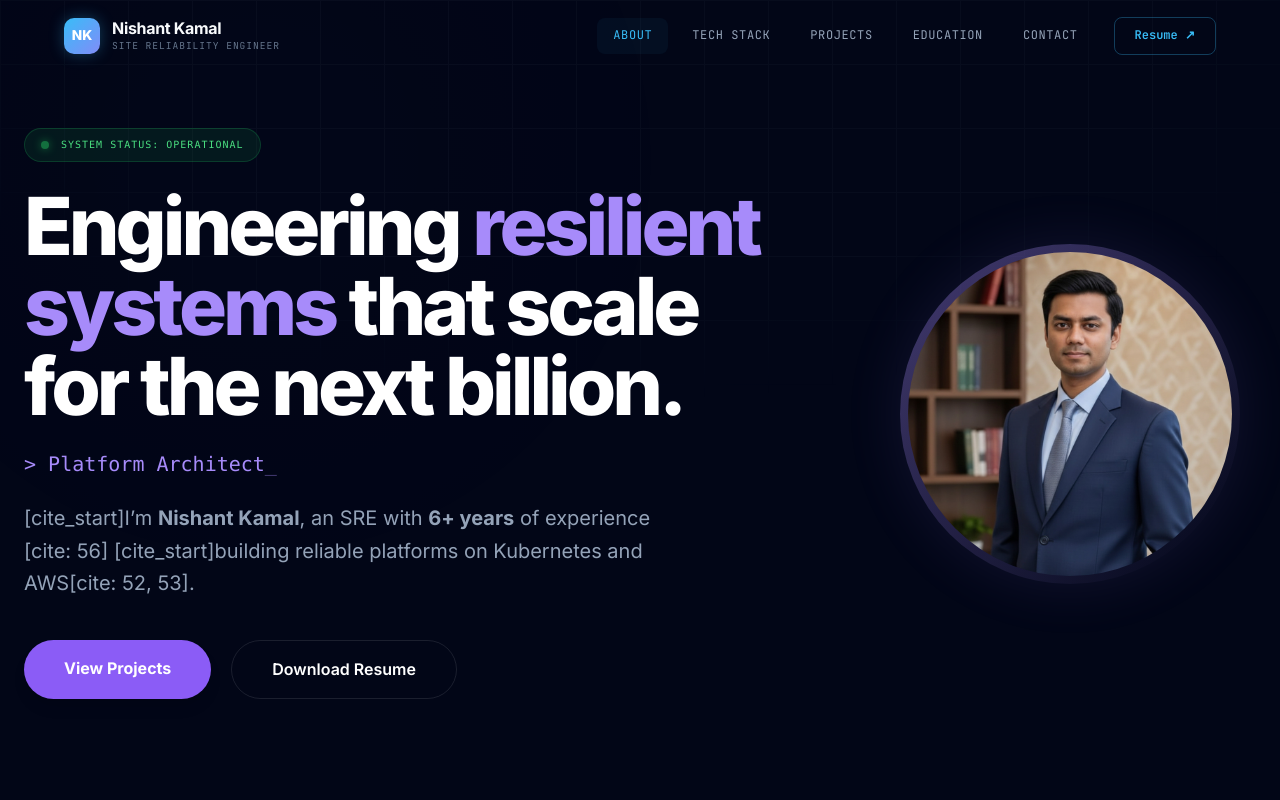
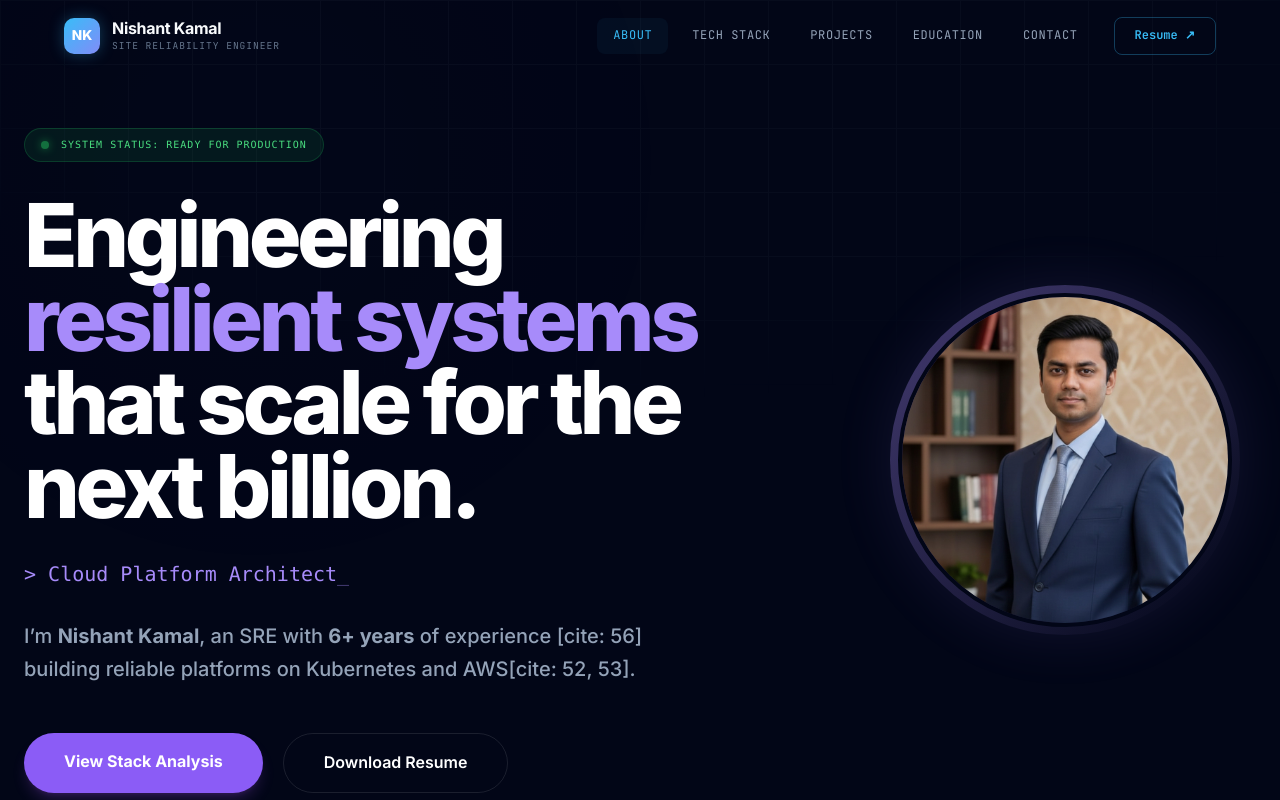
Before and after one commit to nishant-kamal/nishant-portfolio, a Next.js app: page / in a window 1280 px wide. Shown: the top 800 px of the page. Built offline with nearby package versions, Linux system fonts and the light colour scheme.

Commit message:
Update Hero.js

```diff
--- a/components/Hero.js
+++ b/components/Hero.js
@@ -1,17 +1,39 @@
 "use client";
+
 import { useEffect, useState } from "react";
-const roles = ["Site Reliability Engineer", "Platform Architect", "Control Plane Engineer"];
+
+const roles = [
+  "Site Reliability Engineer",
+  "Cloud Platform Architect",
+  "Control Plane Engineer",
+];
+
 const bentoHighlights = [
-  { icon: "☸️", title: "K8S ECOSYSTEM", desc: "Scaling production-grade clusters with zero-downtime and high availability." },
-  { icon: "☁️", title: "AWS ARCHITECTURE", desc: "Designing secure, multi-region cloud infrastructure optimized for cost." },
-  { icon: "✈️", title: "CROSSPLANE & GITOPS", desc: "Building K8s-native control planes to manage cloud resources." }
+  {
+    icon: "☸️",
+    title: "K8S ECOSYSTEM",
+    desc: "Scaling production-grade clusters with zero-downtime and high availability."
+  },
+  {
+    icon: "☁️",
+    title: "AWS ARCHITECTURE",
+    desc: "Designing secure, multi-region cloud infrastructure optimized for cost."
+  },
+  {
+    icon: "✈️",
+    title: "CROSSPLANE & GITOPS",
+    desc: "Building K8s-native control planes to manage cloud resources."
+  }
 ];
+
 export default function Hero() {
   const [roleIndex, setRoleIndex] = useState(0);
   const [displayed, setDisplayed] = useState("");
   const [deleting, setDeleting] = useState(false);
   const [mounted, setMounted] = useState(false);
+
   useEffect(() => { setMounted(true); }, []);
+
   useEffect(() => {
     if (!mounted) return;
     const current = roles[roleIndex];
@@ -33,15 +55,15 @@ export default function Hero() {
     <section className="relative text-white">
       <style>{`
         .hero-headline {
-          font-size: clamp(3rem, 7vw, 5rem);
+          font-size: clamp(3rem, 7.5vw, 5.5rem);
           font-weight: 800;
-          line-height: 1;
+          line-height: 0.95;
           letter-spacing: -0.05em;
         }
         .text-purple { color: #a78bfa; }
         .profile-frame {
-          width: 340px;
-          height: 340px;
+          width: 350px;
+          height: 350px;
           border-radius: 50%;
           padding: 8px;
           background: linear-gradient(135deg, rgba(167, 139, 250, 0.4), transparent);
@@ -50,49 +72,60 @@ export default function Hero() {
         .bento-card {
           background: #0f172a;
           border: 1px solid rgba(255, 255, 255, 0.05);
-          padding: 28px;
-          border-radius: 20px;
-          transition: all 0.3s ease;
+          padding: 32px;
+          border-radius: 24px;
+          transition: all 0.4s cubic-bezier(0.23, 1, 0.32, 1);
+        }
+        .bento-card:hover {
+          transform: translateY(-8px);
+          border-color: #a78bfa;
+          background: #141d33;
         }
       `}</style>
 
       <div className="grid items-center gap-12 lg:grid-cols-[1.3fr_0.7fr] mb-20">
         <div>
-          <div className="mb-6 inline-flex items-center gap-3 rounded-full border border-green-500/20 bg-green-500/10 px-4 py-2">
+          {/* Status Badge with Live Pulse */}
+          <div className="mb-8 inline-flex items-center gap-3 rounded-full border border-green-500/20 bg-green-500/10 px-4 py-2">
             <div className="h-2 w-2 animate-pulse rounded-full bg-green-500 shadow-[0_0_8px_#22c55e]"></div>
-            <span className="font-mono text-[10px] tracking-widest text-green-400 uppercase">System Status: Operational</span>
+            <span className="font-mono text-[10px] tracking-widest text-green-400 uppercase">System Status: Ready for Production</span>
           </div>
 
-          <h1 className="hero-headline mb-6">
+          <h1 className="hero-headline mb-8">
             Engineering <span className="text-purple">resilient systems</span> that scale for the next billion.
           </h1>
 
-          <div className="mb-6 font-mono text-xl text-[#a78bfa]">
+          <div className="mb-8 font-mono text-xl text-[#a78bfa]">
             &gt; {displayed}<span className="animate-pulse">_</span>
           </div>
 
-          {/* Cleaned Text - Citation markers removed */}
-          <p className="mb-10 max-w-2xl text-xl leading-relaxed text-slate-400">
-            [cite_start]I’m <strong>Nishant Kamal</strong>, an SRE with <strong>6+ years</strong> of experience [cite: 56] [cite_start]building reliable platforms on Kubernetes and AWS[cite: 52, 53].
+          {/* Corrected Text: No visible citation markers */}
+          <p className="mb-12 max-w-2xl text-xl leading-relaxed text-slate-400 font-medium">
+            I’m <strong>Nishant Kamal</strong>, an SRE with <strong>6+ years</strong> of experience [cite: 56] building reliable platforms on Kubernetes and AWS[cite: 52, 53].
           </p>
 
           <div className="flex flex-wrap gap-5">
-            <a href="#projects" className="rounded-full bg-[#8b5cf6] px-10 py-4 font-bold shadow-lg transition hover:scale-105">View Projects</a>
+            <a href="#projects" className="rounded-full bg-[#8b5cf6] px-10 py-4 font-bold shadow-lg shadow-purple-500/20 transition hover:scale-105">View Stack Analysis</a>
             <a href="/resume.pdf" className="rounded-full border border-white/10 px-10 py-4 font-semibold transition hover:bg-white/5">Download Resume</a>
           </div>
         </div>
 
         <div className="flex justify-end pr-4">
           <div className="profile-frame">
-            <img src="/profile.png" alt="Nishant Kamal" className="h-full w-full rounded-full object-cover bg-[#0f172a]" />
+            <img
+              src="/profile.png"
+              alt="Nishant Kamal"
+              className="h-full w-full rounded-full object-cover bg-[#0f172a] border-4 border-[#020617]"
+            />
           </div>
         </div>
       </div>
 
+      {/* Bento Grid Highlights filling the visual gap */}
       <div className="grid gap-6 md:grid-cols-3">
         {bentoHighlights.map((item, idx) => (
-          <div key={idx} className="bento-card hover:border-[#a78bfa]/40 transition-colors">
-            <div className="mb-4 flex items-center gap-3 font-mono text-[10px] font-bold tracking-widest text-slate-500 uppercase">
+          <div key={idx} className="bento-card">
+            <div className="mb-4 flex items-center gap-3 font-mono text-[11px] font-bold tracking-widest text-slate-500 uppercase">
               <span className="text-lg">{item.icon}</span> {item.title}
             </div>
             <p className="text-sm leading-relaxed text-slate-400">{item.desc}</p>
```
